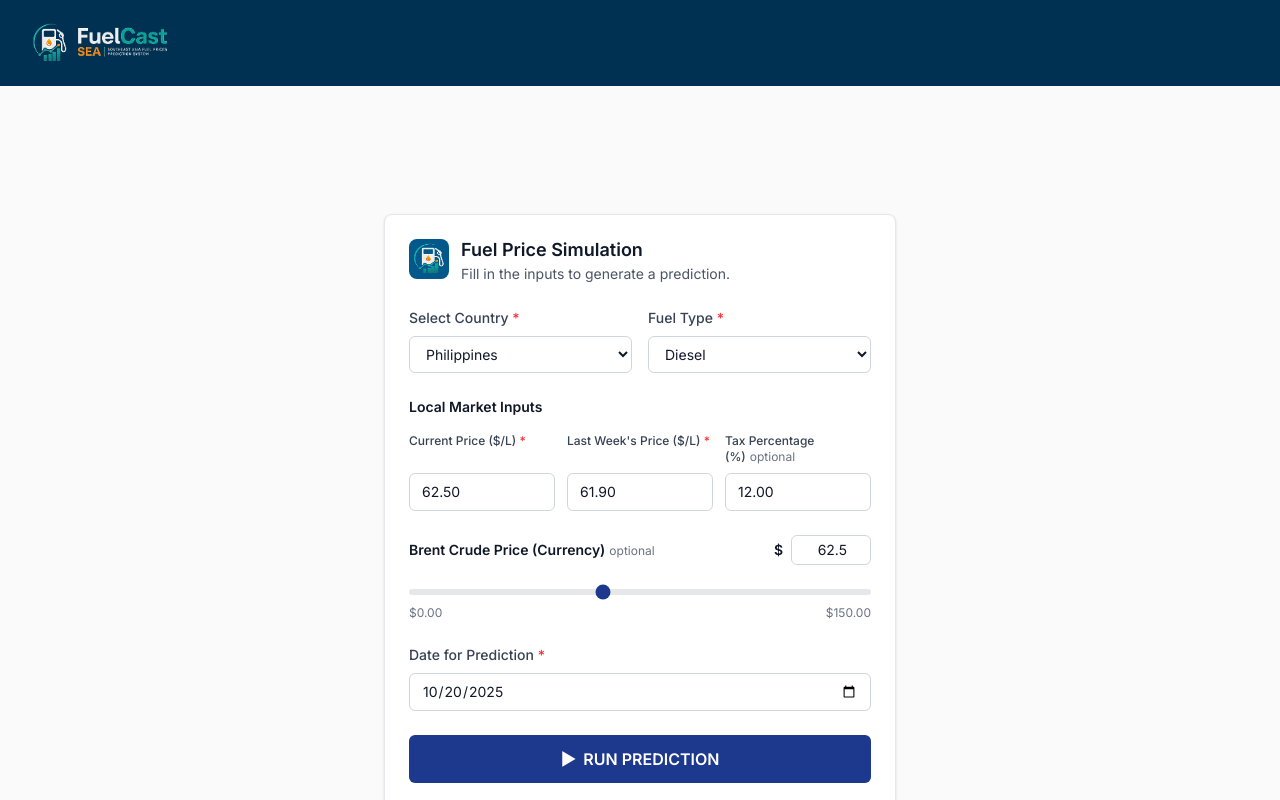
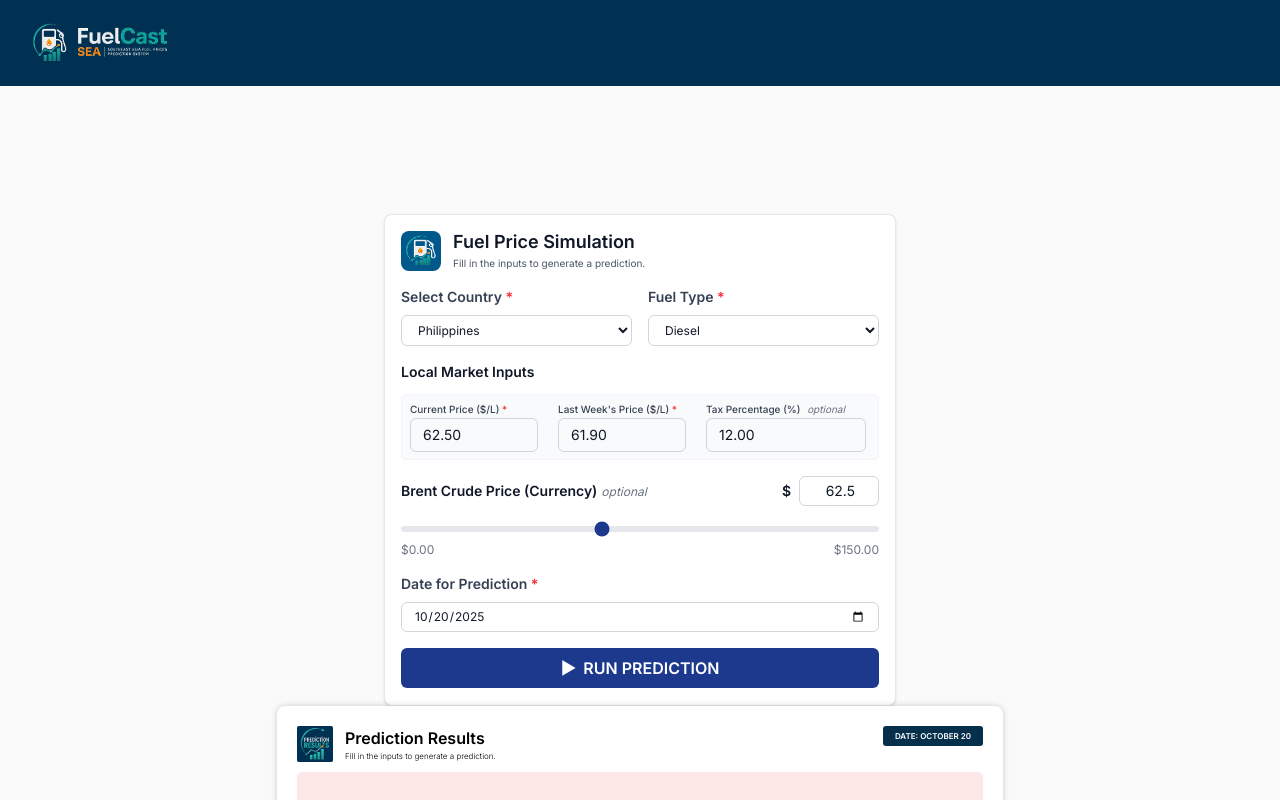
Before and after one commit to yelle15/fuelcast, a Next.js app in the folder frontend/: page / in a window 1280 px wide. Shown: the top 800 px of the page. Built offline with nearby package versions, Linux system fonts and the light colour scheme.

Commit message:
fix: adjust dimensions, font size, and padding

```diff
--- a/frontend/src/app/components/fuel-price-simulation.js
+++ b/frontend/src/app/components/fuel-price-simulation.js
@@ -26,10 +26,10 @@
   };
 
   return (
-    <div className="w-full max-w-lg mx-auto bg-white rounded-lg border border-gray-200 p-6 shadow-sm">
+    <div className="w-full max-w-lg h-123 mx-auto bg-white rounded-lg border border-gray-200 p-4 shadow-sm">
       {/* Header */}
-      <div className="flex items-start gap-3 mb-6">
-        <div className="w-10 h-10 bg-sky-800 rounded-lg flex items-center justify-center flex-shrink-0">
+      <div className="flex items-start gap-3 mb-4">
+        <div className="w-10 h-10 bg-sky-800 rounded-lg flex items-center justify-center shrink-0">
           <Image
             src="/fuel-icon.png"
             alt="Fuel Price"
@@ -40,21 +40,21 @@
         </div>
         <div>
           <h1 className="text-lg font-semibold text-gray-900 leading-tight">Fuel Price Simulation</h1>
-          <p className="text-sm text-gray-600 mt-0.5">Fill in the inputs to generate a prediction.</p>
+          <p className="text-[10px] font-inter text-gray-600 mt-0.5">Fill in the inputs to generate a prediction.</p>
         </div>
       </div>
 
       {/* Country and Fuel Type Selection */}
-      <div className="grid grid-cols-2 gap-4 mb-6">
+      <div className="grid grid-cols-2 gap-4 mb-4">
         {/* Country Dropdown */}
         <div>
-          <label className="block text-sm font-medium text-gray-700 mb-2">
+          <label className="block text-sm font-semibold font-inter text-gray-700 mb-2">
             Select Country <span className="text-red-500">*</span>
           </label>
           <select
             value={country}
             onChange={(e) => setCountry(e.target.value)}
-            className="w-full px-3 py-2 border border-gray-300 rounded-md text-gray-900 bg-white text-sm focus:outline-none focus:ring-2 focus:ring-blue-500 focus:border-transparent"
+            className="w-full px-3 py-1.5 border border-gray-300 rounded-md text-gray-900 bg-white text-xs focus:outline-none focus:ring-2 focus:ring-blue-500 focus:border-transparent"
           >
             <option>Indonesia</option>
             <option>Malaysia</option>
@@ -68,13 +68,13 @@
 
         {/* Fuel Type Dropdown */}
         <div>
-          <label className="block text-sm font-medium text-gray-700 mb-2">
+          <label className="block text-sm font-semibold font-inter text-gray-700 mb-2">
             Fuel Type <span className="text-red-500">*</span>
           </label>
           <select
             value={fuelType}
             onChange={(e) => setFuelType(e.target.value)}
-            className="w-full px-3 py-2 border border-gray-300 rounded-md text-gray-900 bg-white text-sm focus:outline-none focus:ring-2 focus:ring-blue-500 focus:border-transparent"
+            className="w-full px-3 py-1.5 border border-gray-300 rounded-md text-gray-900 bg-white text-xs focus:outline-none focus:ring-2 focus:ring-blue-500 focus:border-transparent"
           >
             <option>LPG</option>
             <option>Diesel</option>
@@ -84,12 +84,12 @@
       </div>
 
       {/* Local Market Inputs */}
-      <div className="mb-6">
-        <h3 className="text-sm font-semibold text-gray-900 mb-4">Local Market Inputs</h3>
-        <div className="grid grid-cols-3 gap-3">
+      <div className="mb-4">
+        <h3 className="text-sm font-semibold font-inter text-gray-900 mb-3">Local Market Inputs</h3>
+        <div className="w-full flex h-16.5 pl-2 pr-3 py-2 items-start gap-5 rounded-[5px] border-[0.5px] border-[#F2F4F9] bg-[#F9FAFB]">
           {/* Current Price */}
-          <div>
-            <label className="block text-xs font-medium text-gray-700 mb-2 h-8">
+          <div className="w-32">
+            <label className="block text-[10px] font-medium text-gray-700 mb-0.5 leading-tight">
               Current Price ($/L) <span className="text-red-500">*</span>
             </label>
             <input
@@ -98,14 +98,14 @@
               onChange={(e) => setCurrentPrice(e.target.value)}
               placeholder="0.00"
               step="0.01"
-              className="w-full px-3 py-2 border border-gray-300 rounded-md text-gray-900 text-sm placeholder-gray-400 focus:outline-none focus:ring-2 focus:ring-blue-500 focus:border-transparent"
+              className="w-full px-3 py-1.5 border border-gray-300 rounded-md text-gray-900 text-sm placeholder-gray-400 focus:outline-none focus:ring-2 focus:ring-blue-500 focus:border-transparent"
             />
           </div>
 
           {/* Last Week's Price */}
-          <div>
-            <label className="block text-xs font-medium text-gray-700 mb-2 h-8">
-              Last Week's Price ($/L) <span className="text-red-500">*</span>
+          <div className="w-32">
+            <label className="block text-[10px] font-medium text-gray-700 mb-0.5 leading-tight">
+              Last Week&apos;s Price ($/L) <span className="text-red-500">*</span>
             </label>
             <input
               type="number"
@@ -113,15 +113,14 @@
               onChange={(e) => setLastWeekPrice(e.target.value)}
               placeholder="0.00"
               step="0.01"
-              className="w-full px-3 py-2 border border-gray-300 rounded-md text-gray-900 text-sm placeholder-gray-400 focus:outline-none focus:ring-2 focus:ring-blue-500 focus:border-transparent"
+              className="w-full px-3 py-1.5 border border-gray-300 rounded-md text-gray-900 text-sm placeholder-gray-400 focus:outline-none focus:ring-2 focus:ring-blue-500 focus:border-transparent"
             />
           </div>
 
           {/* Tax Percentage */}
-          <div>
-            <label className="block text-xs font-medium text-gray-700 mb-2 h-8">
-              Tax Percentage (%)
-              <span className="text-gray-500 text-xs font-normal ml-1">optional</span>
+          <div className="flex-1 min-w-0">
+            <label className="block text-[10px] font-medium text-gray-700 mb-0.5 leading-tight whitespace-nowrap">
+              Tax Percentage (%) <span className="text-gray-500 text-[10px] font-normal italic ml-1">optional</span>
             </label>
             <input
               type="number"
@@ -129,18 +128,18 @@
               onChange={(e) => setTaxPercentage(e.target.value)}
               placeholder="0.00"
               step="0.01"
-              className="w-full px-3 py-2 border border-gray-300 rounded-md text-gray-900 text-sm placeholder-gray-400 focus:outline-none focus:ring-2 focus:ring-blue-500 focus:border-transparent"
+              className="w-full px-3 py-1.5 border border-gray-300 rounded-md text-gray-900 text-sm placeholder-gray-400 focus:outline-none focus:ring-2 focus:ring-blue-500 focus:border-transparent"
             />
           </div>
         </div>
       </div>
 
       {/* Brent Crude Price Section */}
-      <div className="mb-6">
-        <div className="flex justify-between items-center mb-3">
-          <label className="text-sm font-semibold text-gray-900">
+      <div className="mb-4">
+        <div className="flex justify-between items-center mb-2">
+          <label className="text-sm font-semibold font-inter text-gray-900">
             Brent Crude Price (Currency)
-            <span className="text-gray-500 text-xs font-normal ml-1">optional</span>
+            <span className="text-gray-500 text-xs font-normal italic ml-1">optional</span>
           </label>
           <div className="flex items-center gap-2">
             <span className="text-sm font-semibold text-gray-900">$</span>
@@ -172,8 +171,8 @@
       </div>
 
       {/* Date for Prediction */}
-      <div className="mb-6">
-        <label className="block text-sm font-medium text-gray-700 mb-2">
+      <div className="mb-4">
+        <label className="block text-sm font-semibold font-inter text-gray-700 mb-2">
           Date for Prediction <span className="text-red-500">*</span>
         </label>
         <div className="relative">
@@ -181,7 +180,7 @@
             type="date"
             value={predictionDate}
             onChange={(e) => setPredictionDate(e.target.value)}
-            className="w-full px-3 py-2 border border-gray-300 rounded-md text-gray-900 text-sm focus:outline-none focus:ring-2 focus:ring-blue-500 focus:border-transparent"
+            className="w-full px-3 py-1.5 border border-gray-300 rounded-md text-gray-900 text-xs focus:outline-none focus:ring-2 focus:ring-blue-500 focus:border-transparent"
           />
         </div>
       </div>
@@ -189,7 +188,7 @@
       {/* Run Prediction Button */}
       <button
         onClick={handleRunPrediction}
-        className="w-full bg-blue-900 hover:bg-blue-800 text-white font-semibold py-3 px-4 rounded-md transition-colors flex items-center justify-center gap-2"
+        className="w-full bg-blue-900 hover:bg-blue-800 text-white font-semibold py-2 px-4 rounded-md transition-colors flex items-center justify-center gap-2"
       >
         <span>▶</span>
         RUN PREDICTION
```
